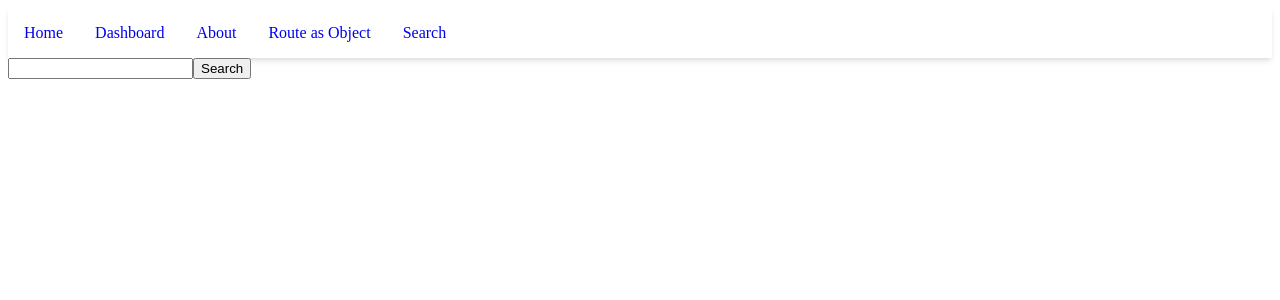
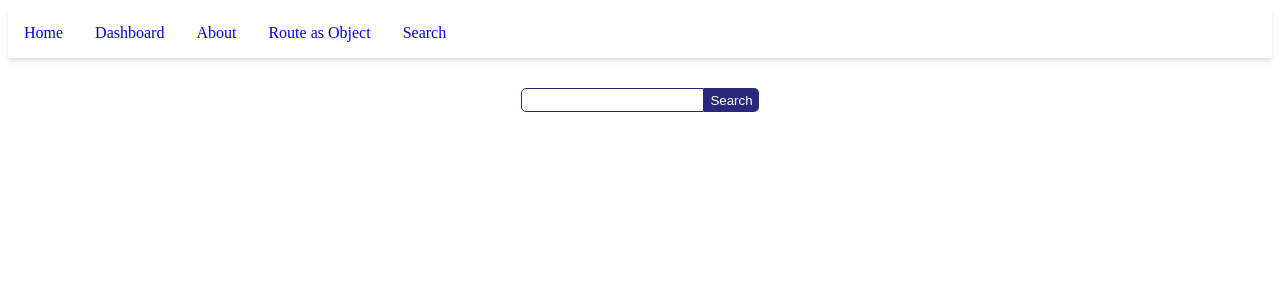
Before and after one commit to TaniaBar/React-tutorial, a React (Create React App) app: page /search in a window 1280 px wide. Shown: the top 300 px of the page. Built offline with nearby package versions, Linux system fonts and the light colour scheme.

Commit message:
add Search.css page and import in Search.js; import app.css in App.js

```diff
--- a/src/App.js
+++ b/src/App.js
@@ -5,6 +5,7 @@ import About from "./pages/About";
 import NotFound from "./pages/NotFound";
 import RouteAsObj from "./components/RouteAsObjet";
 import Search from "./components/Search.js";
+import "./App.css";
 
 const App = () => {
   return (
--- /dev/null
+++ b/src/components/Search.css
@@ -0,0 +1,21 @@
+.search-bar {
+    margin-top: 30px;
+}
+
+.input-search {
+    border-top-left-radius: 5px;
+    border-bottom-left-radius: 5px;
+    border-style: solid;
+    border-width: 1.5px;
+    height: 20px;
+    border-color: rgb(41, 41, 124);
+}
+
+.btn-search {
+    border-top-right-radius: 5px;
+    border-bottom-right-radius: 5px;
+    background-color: rgb(41, 41, 124);
+    color: #fff;
+    border-style: none;
+    height: 24px;
+}
--- a/src/components/Search.js
+++ b/src/components/Search.js
@@ -1,5 +1,6 @@
 import { useRef } from "react";
 import { useLocation, useNavigate } from "react-router-dom";
+import "./Search.css";
 
 function useQuery() {
   // Use the URLSearchParams API to extract the query parameters
@@ -12,19 +13,21 @@ const Search = () => {
   const term = query.get("term");
   const inputRef = useRef(null);
   const navigate = useNavigate();
+
   const formSubmitHandler = (e) => {
     //prevent the default form submission
     e.preventDefault();
+
     //extract search term using refs.
     const searchValue = inputRef.current.value;
     navigate(`?term=${searchValue}`);
   };
 
   return (
-    <div>
+    <div className="search-bar">
       <form action="" onSubmit={formSubmitHandler}>
-        <input type="text" name="term" ref={inputRef} />
-        <input type="submit" value="Search" />
+        <input type="text" name="term" className="input-search" ref={inputRef} />
+        <input type="submit" value="Search" className="btn-search"/>
         {/* Display the search term if it is present */}
         {term && <h2>Results for '{term}'</h2>}
       </form>
```
